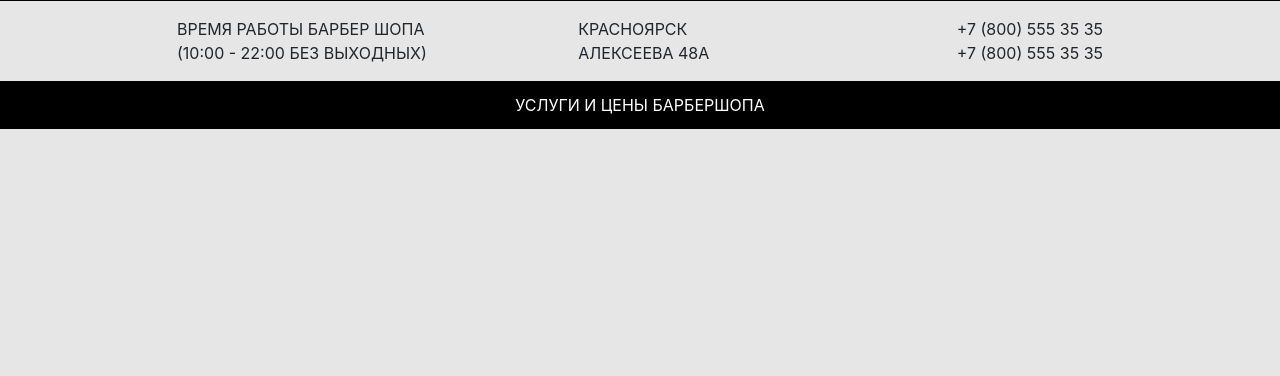
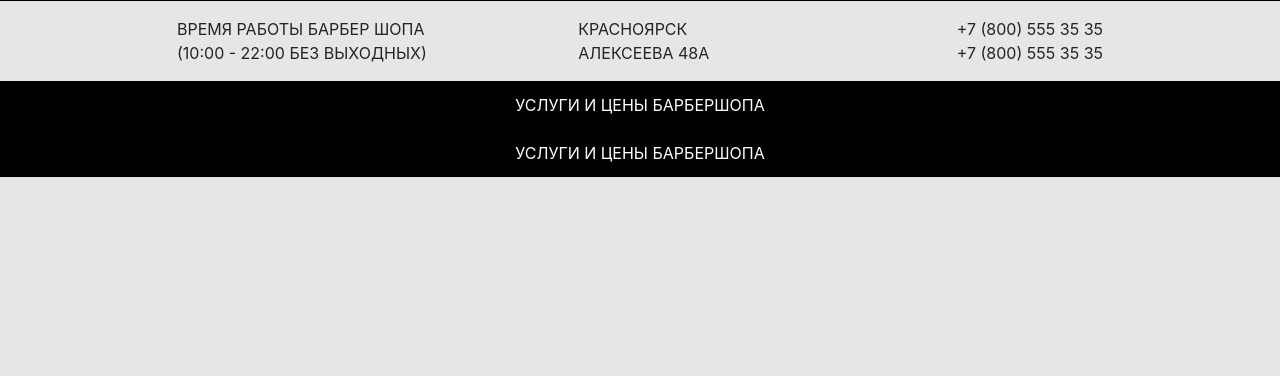
Before and after one commit to nickita38r/HIS, a Django app: page / in a window 1280 px wide. Shown: the part 719-1095 px from the top of the page. Run offline with Django 4.2, Linux system fonts and the light colour scheme; some libraries are stand-ins or nearby versions.

Commit message:
test-commit

```diff
--- a/his_barber/mainapp/templates/base.html
+++ b/his_barber/mainapp/templates/base.html
@@ -56,6 +56,13 @@
       </div>
 
 
+      <div class="title">
+        <span class="title-text">
+          УСЛУГИ И ЦЕНЫ  БАРБЕРШОПА
+        </span>
+      </div>
+
+
 
 
 
```
